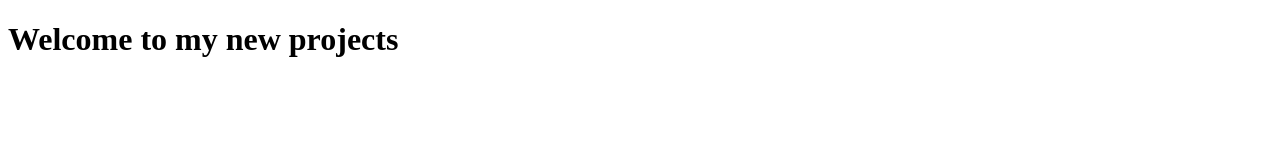
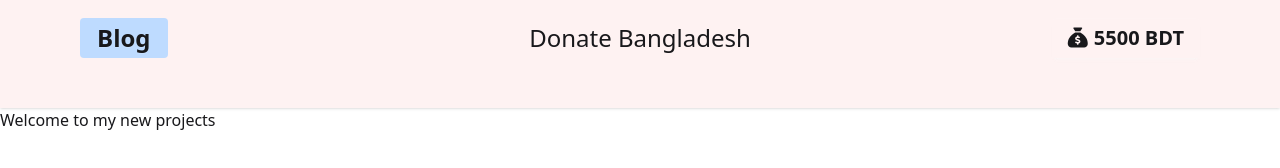
Before and after one commit to zahangir1989/B10A5-DOM-Quest-Build-29, a plain HTML site: page index.html in a window 1280 px wide. Drawn offline with nearby package versions, Linux system fonts and the light colour scheme.

Commit message:
navbar us properly done

```diff
--- a/index.html
+++ b/index.html
@@ -4,9 +4,45 @@
     <meta charset="UTF-8">
     <meta name="viewport" content="width=device-width, initial-scale=1.0">
     <title>B10A5-DOM-Quest-Build</title>
+    <link href="https://cdn.jsdelivr.net/npm/daisyui@5" rel="stylesheet" type="text/css" />
+    <script src="https://cdn.jsdelivr.net/npm/@tailwindcss/browser@4"></script>
+    <script src="https://kit.fontawesome.com/2de37f9531.js" crossorigin="anonymous"></script>
 </head>
 <body>
-    <h1>Welcome to my new projects</h1>
+    <header>
+        <div class="navbar bg-base-100 shadow-sm bg-red-50 px-20 pb-10">
+            <div class="navbar-start">
+              <div class="dropdown">
+                <div tabindex="0" role="button" class="btn btn-ghost lg:hidden">
+                  <svg xmlns="http://www.w3.org/2000/svg" class="h-5 w-5" fill="none" viewBox="0 0 24 24" stroke="currentColor"> <path stroke-linecap="round" stroke-linejoin="round" stroke-width="2" d="M4 6h16M4 12h8m-8 6h16" /> </svg>
+                </div>
+                <ul
+                  tabindex="0"
+                  class="menu menu-sm dropdown-content bg-base-100 rounded-box z-1 mt-3 w-52 p-2 shadow">
+                  <li><a>Item 1</a></li>
+                </ul>
+              </div>
+              <a class="btn btn-ghost text-2xl bg-blue-200">Blog</a>
+            </div>
+            <div class="navbar-center hidden lg:flex">
+              <ul class="menu menu-horizontal px-1 text-2xl">
+                <li><a>Donate Bangladesh</a></li>
+              </ul>
+            </div>
+            <div class="navbar-end">
+
+              <a class="btn bg-red-50 border-none text-xl"><i class="fa-solid fa-sack-dollar"></i> 5500 BDT</a>
+            </div>
+          </div>
+
+    </header>
+    <main>
+        <h1>Welcome to my new projects</h1>
+    </main>
+    <footer>
+
+    </footer>
+
 
 </body>
 </html>
--- /dev/null
+++ b/tailwind.config.js
@@ -0,0 +1,32 @@
+//// Example `tailwind.config.js` file
+const colors = require('tailwindcss/colors')
+
+module.exports = {
+  theme: {
+    colors: {
+      gray: colors.coolGray,
+      blue: colors.lightBlue,
+      red: colors.rose,
+      pink: colors.fuchsia,
+    },
+    fontFamily: {
+      sans: ['Graphik', 'sans-serif'],
+      serif: ['Merriweather', 'serif'],
+    },
+    extend: {
+      spacing: {
+        '128': '32rem',
+        '144': '36rem',
+      },
+      borderRadius: {
+        '4xl': '2rem',
+      }
+    }
+  },
+  variants: {
+    extend: {
+      borderColor: ['focus-visible'],
+      opacity: ['disabled'],
+    }
+  }
+}
```
